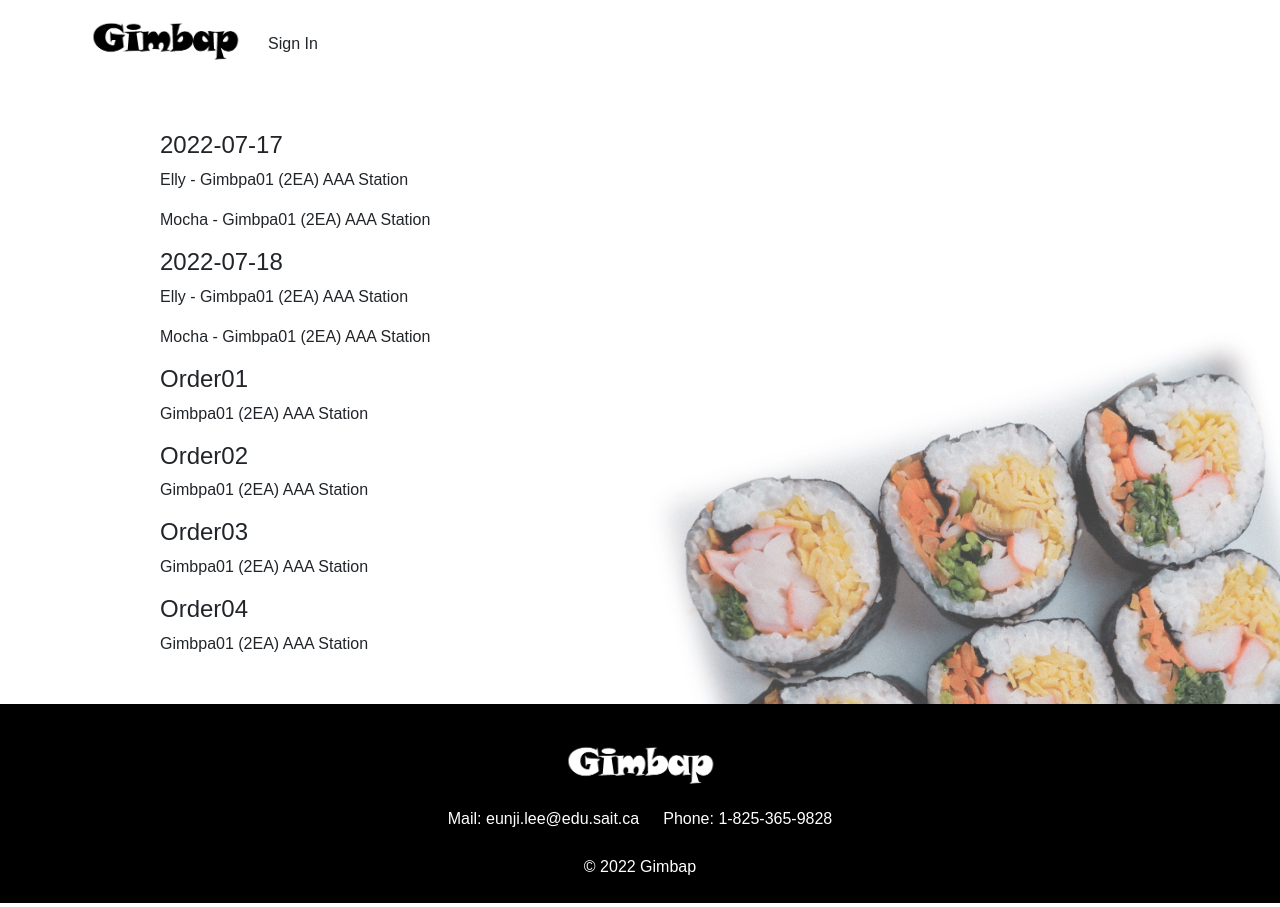
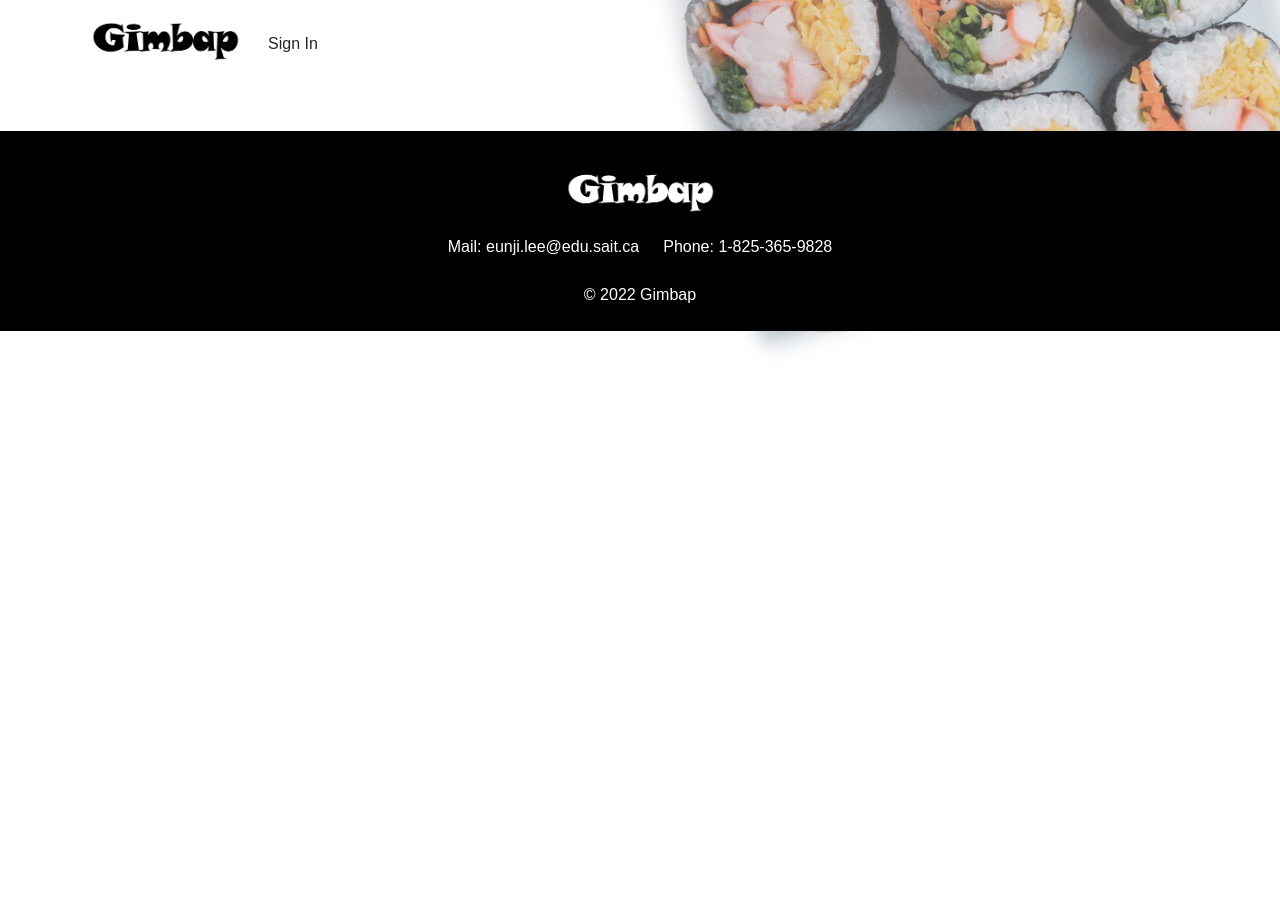
Before and after one commit to Eunji-Elly-Lee/Kimbap, a React (Create React App) app: page /orders in a window 1280 px wide. Shown: the top 907 px of the page. After the commit the page ends 800 px from the top, so only its background shows below. Built offline with nearby package versions, Linux system fonts and the light colour scheme; no server answers; a web font is replaced by a local one.

Commit message:
Update Orders.js

```diff
--- a/src/routes/Orders.js
+++ b/src/routes/Orders.js
@@ -1,28 +1,44 @@
+import { useState, useEffect } from 'react';
+import { dbService } from 'fbase';
+import PropTypes from 'prop-types';
 import 'routes/Orders.css';
 
-function Orders() {
+function Orders({ user }) {
+  const [orders, setOrders] = useState([]);
+  useEffect(() => {
+    if (user) {
+      if (user.email === "lizyduck@gmail.com") {
+        dbService.collection("orders").orderBy("location", "desc")
+        .onSnapshot((snapshot => {
+          const orderArray = snapshot.docs.map(doc => ({
+            id: doc.id,
+            ...doc.data()
+          }));
+          setOrders(orderArray);
+        }));
+      } else {
+        dbService.collection("orders").where("name", "==", user.email)
+        .orderBy("location", "desc")
+        .onSnapshot((snapshot => {
+          const orderArray = snapshot.docs.map(doc => ({
+            id: doc.id,
+            ...doc.data()
+          }));
+          setOrders(orderArray);
+        }));
+      }
+    }
+  }, [user]);
+
   return (
     <div className="w-75 mx-auto my-5">
-      <div>
-        <h4>2022-07-17</h4>
-        <p>Elly - Gimbpa01 (2EA) AAA Station</p>
-        <p>Mocha - Gimbpa01 (2EA) AAA Station</p>
-        <h4>2022-07-18</h4>
-        <p>Elly - Gimbpa01 (2EA) AAA Station</p>
-        <p>Mocha - Gimbpa01 (2EA) AAA Station</p>
-      </div>
-      <div>
-        <h4>Order01</h4>
-        <p>Gimbpa01 (2EA) AAA Station</p>
-        <h4>Order02</h4>
-        <p>Gimbpa01 (2EA) AAA Station</p>
-        <h4>Order03</h4>
-        <p>Gimbpa01 (2EA) AAA Station</p>
-        <h4>Order04</h4>
-        <p>Gimbpa01 (2EA) AAA Station</p>
-      </div>
+
     </div>
   );
 }
 
+Orders.propTypes = {
+  user: PropTypes.object
+};
+
 export default Orders;
```
